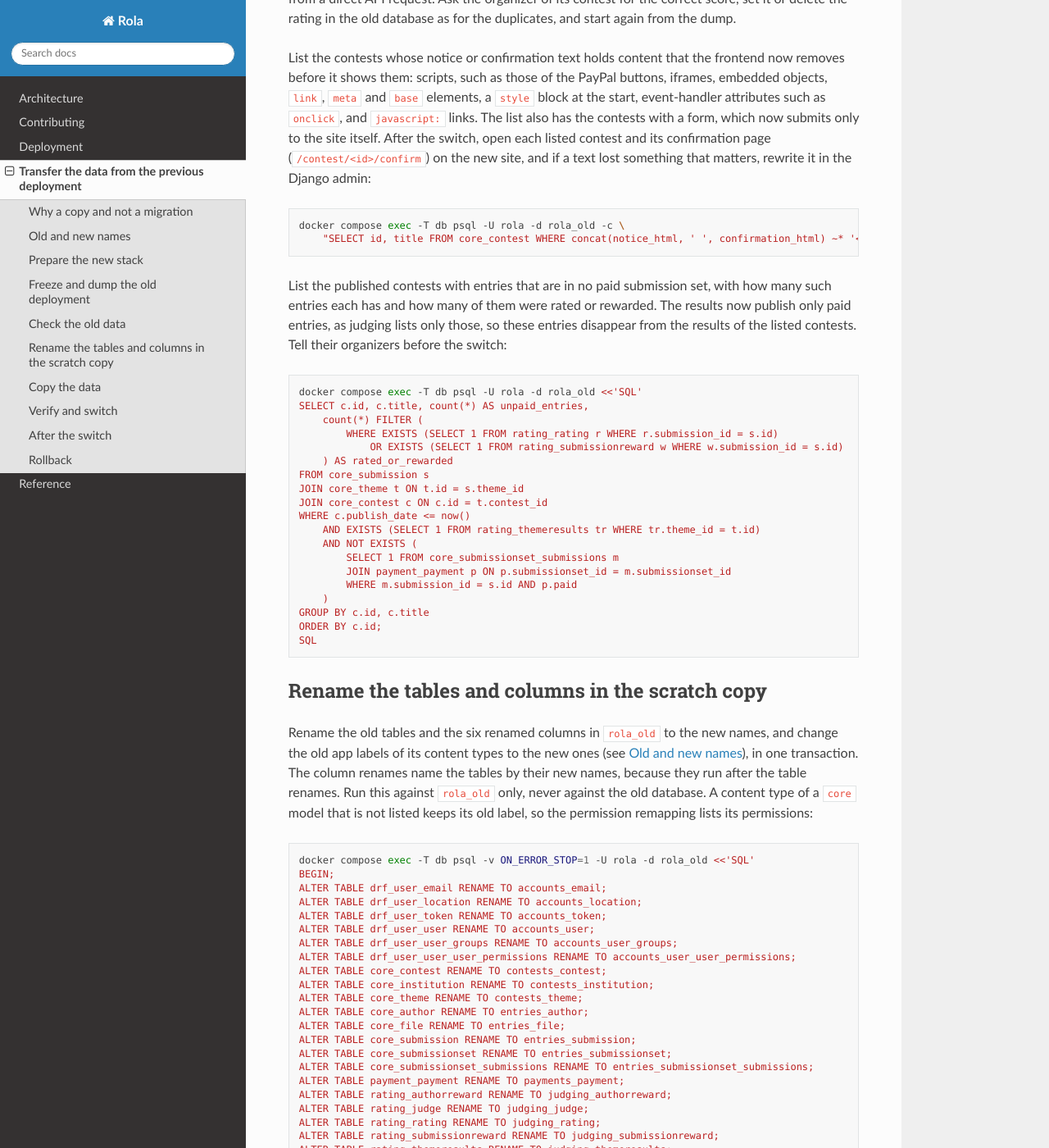
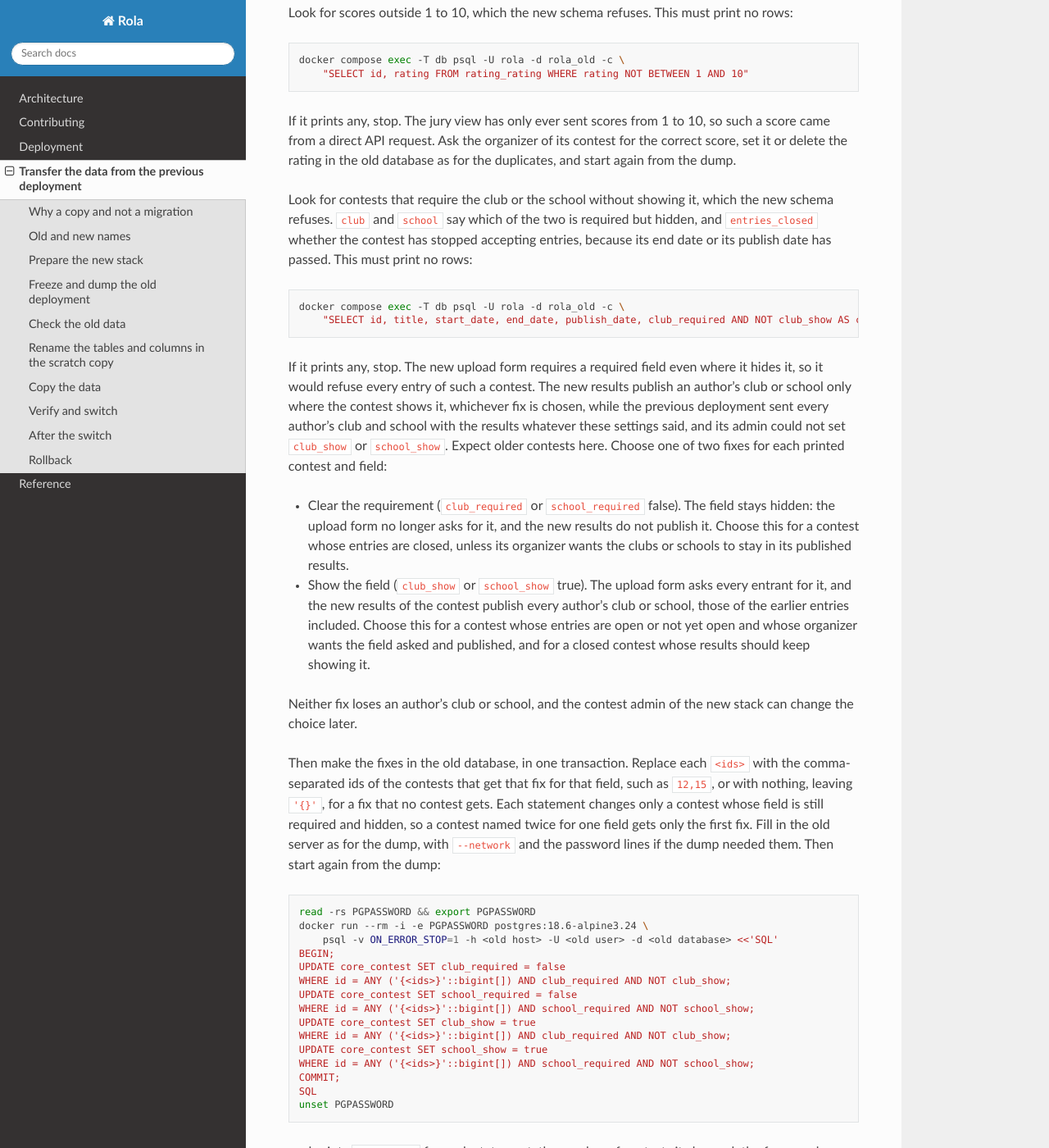
Before and after one commit to dblenkus/rola, a Sphinx documentation site: the page built from docs/transfer.rst, in a window 1280 px wide and 1400 px high, scrolled down 7842 px. Shown: the whole window at 82% size. Built offline with Sphinx 7.4.7 and the Read the Docs theme 3.1.0, drawn with Linux system fonts in a browser that asks for light colours; the version number could not be read and is left out; some of the changed text lies outside the part shown.

Commit message:
Keep a required club or school visible
A contest could require an author's club or school while hiding the
field. The upload form then validated a field it did not show, so no
entrant could submit, and the results never published it.

Two check constraints on the contest refuse that combination, and the
contest admin answers it with a form error. The contests 0001_schema
is regenerated; makemigrations now emits the institutions' unique
constraint as an operation of its own, with the same name and columns.
The data transfer lists the old contests that break the rule, since
the previous admin could not make a field visible, and lets the
operator clear the requirement or show the field for each.

Assisted-by: Claude Code

```diff
--- a/docs/transfer.rst
+++ b/docs/transfer.rst
@@ -65,6 +65,14 @@ differences that decide how the data is copied:
   ``rating_judge`` table had no such constraint, and a single account added
   twice as a judge of one contest makes the copy fail, so the old data is
   checked for that first too.
+* ``contests_contest`` keeps a required club or school visible, through the
+  check constraints ``contests_club_required_is_visible`` and
+  ``contests_school_required_is_visible``. The old ``core_contest`` table
+  had neither, and its Django admin set only ``club_required`` and
+  ``school_required``, while ``club_show`` and ``school_show`` were added
+  later as false for every contest. A single contest with a required but
+  hidden club or school makes the copy fail, so the old data is checked for
+  that first as well.
 
 Content types and permissions are created by ``migrate`` and get new ids, so
 their tables are not copied. The group and user permissions are remapped
@@ -167,7 +175,9 @@ The constraints that the project names itself take the new label too:
 becomes ``judging_unique_judge_submission``, and
 ``rating_rating_between_1_and_10`` becomes
 ``judging_rating_between_1_and_10``. ``unique_name_kind`` on the institutions
-keeps its name, and ``judging_unique_contest_judge`` on the judges is new.
+keeps its name. ``judging_unique_contest_judge`` on the judges is new, and
+so are ``contests_club_required_is_visible`` and
+``contests_school_required_is_visible`` on the contests.
 The names that Django generates for keys, indexes and sequences start with
 the new table names, and their hash suffixes differ.
 
@@ -436,6 +446,72 @@ If it prints any, stop. The jury view has only ever sent scores from 1 to
 10, so such a score came from a direct API request. Ask the organizer of its
 contest for the correct score, set it or delete the rating in the old
 database as for the duplicates, and start again from the dump.
+
+Look for contests that require the club or the school without showing it,
+which the new schema refuses. ``club`` and ``school`` say which of the two is
+required but hidden, and ``entries_closed`` whether the contest has stopped
+accepting entries, because its end date or its publish date has passed.
+This must print no rows:
+
+.. code-block:: shell
+
+   docker compose exec -T db psql -U rola -d rola_old -c \
+       "SELECT id, title, start_date, end_date, publish_date, club_required AND NOT club_show AS club, school_required AND NOT school_show AS school, now() > end_date OR now() >= publish_date AS entries_closed FROM core_contest WHERE (club_required AND NOT club_show) OR (school_required AND NOT school_show) ORDER BY id"
+
+If it prints any, stop. The new upload form requires a required field even
+where it hides it, so it would refuse every entry of such a contest. The new
+results publish an author's club or school only where the contest shows it,
+whichever fix is chosen, while the previous deployment sent every author's
+club and school with the results whatever these settings said, and its admin
+could not set ``club_show`` or ``school_show``. Expect older contests here.
+Choose one of two fixes for each printed contest and field:
+
+* Clear the requirement (``club_required`` or ``school_required`` false).
+  The field stays hidden: the upload form no longer asks for it, and the new
+  results do not publish it. Choose this for a contest whose entries are
+  closed, unless its organizer wants the clubs or schools to stay in its
+  published results.
+* Show the field (``club_show`` or ``school_show`` true). The upload form
+  asks every entrant for it, and the new results of the contest publish
+  every author's club or school, those of the earlier entries included.
+  Choose this for a contest whose entries are open or not yet open and whose
+  organizer wants the field asked and published, and for a closed contest
+  whose results should keep showing it.
+
+Neither fix loses an author's club or school, and the contest admin of the
+new stack can change the choice later.
+
+Then make the fixes in the old database, in one transaction. Replace each
+``<ids>`` with the comma-separated ids of the contests that get that fix
+for that field, such as ``12,15``, or with nothing, leaving ``'{}'``, for a
+fix that no contest gets. Each statement changes only a
+contest whose field is still required and hidden, so a contest named twice
+for one field gets only the first fix. Fill in the old server as for the
+dump, with ``--network`` and the password lines if the dump needed them.
+Then start again from the dump:
+
+.. code-block:: shell
+
+   read -rs PGPASSWORD && export PGPASSWORD
+   docker run --rm -i -e PGPASSWORD postgres:18.6-alpine3.24 \
+       psql -v ON_ERROR_STOP=1 -h <old host> -U <old user> -d <old database> <<'SQL'
+   BEGIN;
+   UPDATE core_contest SET club_required = false
+   WHERE id = ANY ('{<ids>}'::bigint[]) AND club_required AND NOT club_show;
+   UPDATE core_contest SET school_required = false
+   WHERE id = ANY ('{<ids>}'::bigint[]) AND school_required AND NOT school_show;
+   UPDATE core_contest SET club_show = true
+   WHERE id = ANY ('{<ids>}'::bigint[]) AND club_required AND NOT club_show;
+   UPDATE core_contest SET school_show = true
+   WHERE id = ANY ('{<ids>}'::bigint[]) AND school_required AND NOT school_show;
+   COMMIT;
+   SQL
+   unset PGPASSWORD
+
+psql prints ``UPDATE <n>`` for each statement, the number of contests it
+changed; the four numbers add up to the number of ``t`` values in the
+check's ``club`` and ``school`` columns. On the scratch copy restored from
+the new dump, the check must print no rows.
 
 List the contests whose notice or confirmation text holds content that the
 frontend now removes before it shows them: scripts, such as those of the
@@ -807,6 +883,7 @@ at the old deployment and restarting its web server from the old deployment's
 directory. The old buckets or media directory have not changed since the
 freeze, and the old database only by the fixes that the checks called for: a
 changed email address, merged duplicate judges, removed duplicate ratings,
-corrected scores. The old deployment therefore finds every photograph it
-had, and its results show the corrected totals. Everything written to the
+corrected scores, a club or school that a contest no longer requires or now
+shows. The old deployment therefore finds every photograph it had, and its
+results show the corrected totals. Everything written to the
 new stack in the meantime is lost.
```
Also changed, not shown: other parts of docs/transfer.rst (+1 -1 lines), docs/CHANGELOG.rst (+7 -0 lines), 4 other files.
